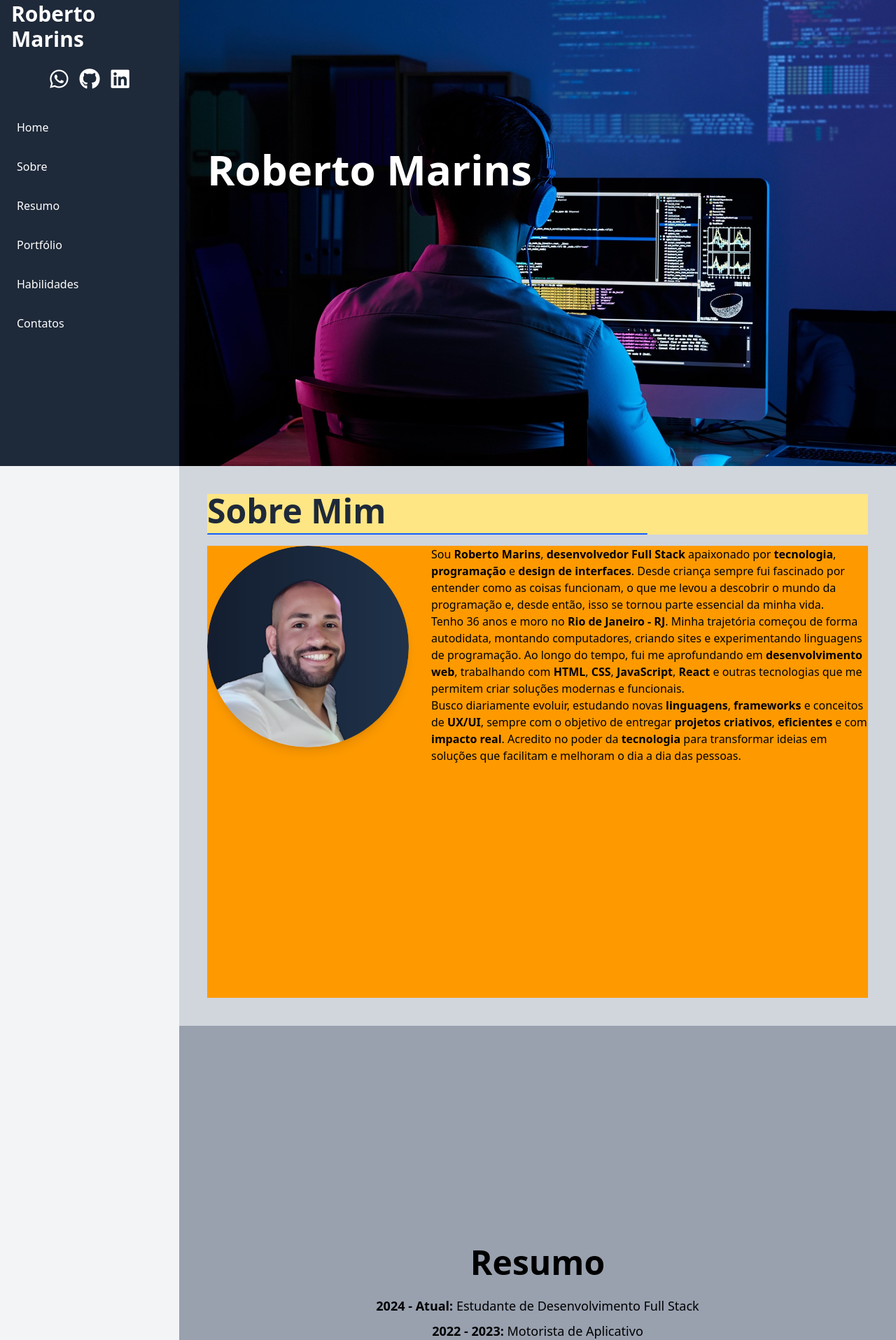
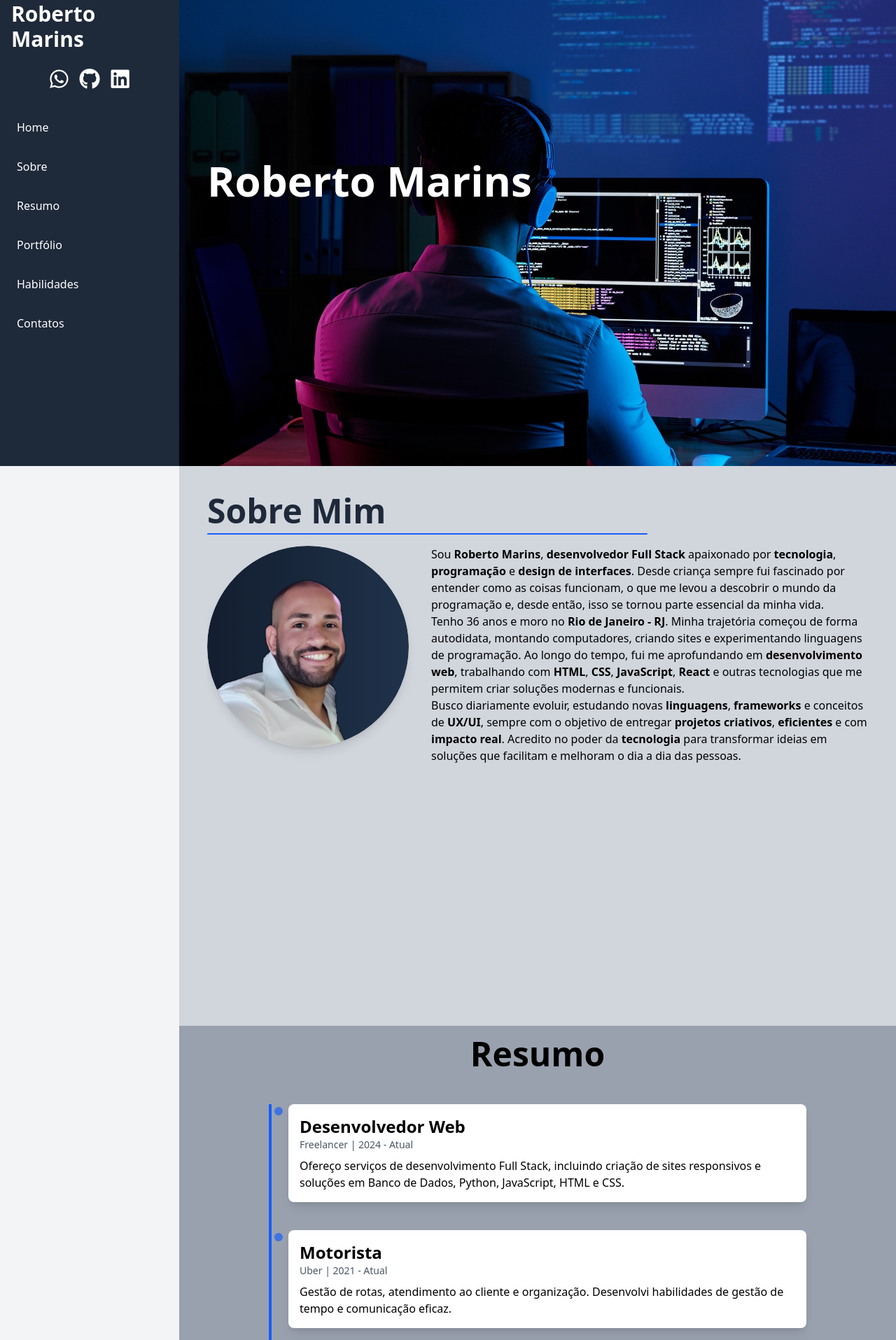
Before and after one commit to robertofmarins/meusite, a Flask app: page / in a window 1280 px wide. Shown: the part 134-2049 px from the top of the page at 70% size. Run offline with Flask 2, Linux system fonts and the light colour scheme; some libraries are stand-ins or nearby versions.

Commit message:
Atualização

```diff
--- a/package.json
+++ b/package.json
@@ -2,5 +2,8 @@
   "dependencies": {
     "@tailwindcss/cli": "^4.1.4",
     "tailwindcss": "^4.1.4"
+  },
+  "scripts": {
+    "dev": "npx tailwindcss -i ./static/assets/styles/input.css -o ./static/assets/styles/output.css --watch"
   }
 }
--- a/static/assets/styles/output.css
+++ b/static/assets/styles/output.css
@@ -7,11 +7,15 @@
       "Segoe UI Emoji", "Segoe UI Symbol", "Noto Color Emoji";
     --font-mono: ui-monospace, SFMono-Regular, Menlo, Monaco, Consolas, "Liberation Mono",
       "Courier New", monospace;
+    --color-red-50: oklch(97.1% 0.013 17.38);
+    --color-red-500: oklch(63.7% 0.237 25.331);
     --color-amber-200: oklch(92.4% 0.12 95.746);
     --color-amber-400: oklch(82.8% 0.189 84.429);
     --color-amber-500: oklch(76.9% 0.188 70.08);
     --color-green-400: oklch(79.2% 0.209 151.711);
+    --color-green-500: oklch(72.3% 0.219 149.579);
     --color-blue-400: oklch(70.7% 0.165 254.624);
+    --color-blue-500: oklch(62.3% 0.214 259.815);
     --color-blue-600: oklch(54.6% 0.245 262.881);
     --color-blue-700: oklch(48.8% 0.243 264.376);
     --color-blue-800: oklch(42.4% 0.199 265.638);
@@ -28,6 +32,7 @@
     --color-white: #fff;
     --spacing: 0.25rem;
     --container-lg: 32rem;
+    --container-3xl: 48rem;
     --container-4xl: 56rem;
     --text-xs: 0.75rem;
     --text-xs--line-height: calc(1 / 0.75);
@@ -57,6 +62,7 @@
     --font-weight-bold: 700;
     --radius-lg: 0.5rem;
     --ease-in-out: cubic-bezier(0.4, 0, 0.2, 1);
+    --animate-pulse: pulse 2s cubic-bezier(0.4, 0, 0.6, 1) infinite;
     --default-transition-duration: 150ms;
     --default-transition-timing-function: cubic-bezier(0.4, 0, 0.2, 1);
     --default-font-family: var(--font-sans);
@@ -209,8 +215,14 @@
   }
 }
 @layer utilities {
+  .absolute {
+    position: absolute;
+  }
   .fixed {
     position: fixed;
+  }
+  .relative {
+    position: relative;
   }
   .inset-y-0 {
     inset-block: calc(var(--spacing) * 0);
@@ -218,8 +230,14 @@
   .top-0 {
     top: calc(var(--spacing) * 0);
   }
+  .top-1 {
+    top: calc(var(--spacing) * 1);
+  }
   .right-0 {
     right: calc(var(--spacing) * 0);
+  }
+  .-left-5 {
+    left: calc(var(--spacing) * -5);
   }
   .left-0 {
     left: calc(var(--spacing) * 0);
@@ -260,8 +266,8 @@
   .mb-6 {
     margin-bottom: calc(var(--spacing) * 6);
   }
-  .ml-8 {
-    margin-left: calc(var(--spacing) * 8);
+  .mb-12 {
+    margin-bottom: calc(var(--spacing) * 12);
   }
   .ml-10 {
     margin-left: calc(var(--spacing) * 10);
@@ -284,8 +290,8 @@
   .h-0\.5 {
     height: calc(var(--spacing) * 0.5);
   }
-  .h-1 {
-    height: calc(var(--spacing) * 1);
+  .h-3 {
+    height: calc(var(--spacing) * 3);
   }
   .h-24 {
     height: calc(var(--spacing) * 24);
@@ -332,20 +320,14 @@
   .w-3 {
     width: calc(var(--spacing) * 3);
   }
-  .w-3\/2 {
-    width: calc(3/2 * 100%);
-  }
   .w-24 {
     width: calc(var(--spacing) * 24);
   }
   .w-40 {
     width: calc(var(--spacing) * 40);
   }
-  .w-48 {
-    width: calc(var(--spacing) * 48);
-  }
-  .w-60 {
-    width: calc(var(--spacing) * 60);
+  .w-56 {
+    width: calc(var(--spacing) * 56);
   }
   .w-64 {
     width: calc(var(--spacing) * 64);
@@ -356,8 +338,8 @@
   .w-screen {
     width: 100vw;
   }
-  .max-w-4xl {
-    max-width: var(--container-4xl);
+  .max-w-3xl {
+    max-width: var(--container-3xl);
   }
   .max-w-lg {
     max-width: var(--container-lg);
@@ -384,20 +366,23 @@
   .transform {
     transform: var(--tw-rotate-x,) var(--tw-rotate-y,) var(--tw-rotate-z,) var(--tw-skew-x,) var(--tw-skew-y,);
   }
+  .animate-pulse {
+    animation: var(--animate-pulse);
+  }
   .resize {
     resize: both;
   }
   .scroll-mt-14 {
     scroll-margin-top: calc(var(--spacing) * 14);
   }
-  .scroll-mt-24 {
-    scroll-margin-top: calc(var(--spacing) * 24);
-  }
   .grid-cols-1 {
     grid-template-columns: repeat(1, minmax(0, 1fr));
   }
   .flex-col {
     flex-direction: column;
+  }
+  .flex-wrap {
+    flex-wrap: wrap;
   }
   .items-center {
     align-items: center;
@@ -433,6 +418,13 @@
       --tw-space-y-reverse: 0;
       margin-block-start: calc(calc(var(--spacing) * 6) * var(--tw-space-y-reverse));
       margin-block-end: calc(calc(var(--spacing) * 6) * calc(1 - var(--tw-space-y-reverse)));
+    }
+  }
+  .space-y-10 {
+    :where(& > :not(:last-child)) {
+      --tw-space-y-reverse: 0;
+      margin-block-start: calc(calc(var(--spacing) * 10) * var(--tw-space-y-reverse));
+      margin-block-end: calc(calc(var(--spacing) * 10) * calc(1 - var(--tw-space-y-reverse)));
     }
   }
   .space-x-4 {
@@ -471,29 +463,24 @@
     border-style: var(--tw-border-style);
     border-width: 4px;
   }
+  .border-l-4 {
+    border-left-style: var(--tw-border-style);
+    border-left-width: 4px;
+  }
+  .border-blue-600 {
+    border-color: var(--color-blue-600);
+  }
   .border-gray-600 {
     border-color: var(--color-gray-600);
   }
-  .bg-amber-200 {
-    background-color: var(--color-amber-200);
+  .border-white {
+    border-color: var(--color-white);
   }
   .bg-amber-400 {
     background-color: var(--color-amber-400);
   }
-  .bg-amber-500 {
-    background-color: var(--color-amber-500);
-  }
-  .bg-blue-400 {
-    background-color: var(--color-blue-400);
-  }
   .bg-blue-600 {
     background-color: var(--color-blue-600);
-  }
-  .bg-blue-700 {
-    background-color: var(--color-blue-700);
-  }
-  .bg-fuchsia-600 {
-    background-color: var(--color-fuchsia-600);
   }
   .bg-gray-100 {
     background-color: var(--color-gray-100);
@@ -519,6 +506,15 @@
   .bg-gray-900 {
     background-color: var(--color-gray-900);
   }
+  .bg-green-500 {
+    background-color: var(--color-green-500);
+  }
+  .bg-red-500 {
+    background-color: var(--color-red-500);
+  }
+  .bg-white {
+    background-color: var(--color-white);
+  }
   .bg-cover {
     background-size: cover;
   }
@@ -543,32 +539,14 @@
   .py-4 {
     padding-block: calc(var(--spacing) * 4);
   }
-  .pt-1 {
-    padding-top: calc(var(--spacing) * 1);
-  }
-  .pt-3 {
-    padding-top: calc(var(--spacing) * 3);
-  }
-  .pt-8 {
-    padding-top: calc(var(--spacing) * 8);
-  }
-  .pt-14 {
-    padding-top: calc(var(--spacing) * 14);
-  }
   .pt-16 {
     padding-top: calc(var(--spacing) * 16);
   }
-  .pt-18 {
-    padding-top: calc(var(--spacing) * 18);
+  .pl-6 {
+    padding-left: calc(var(--spacing) * 6);
   }
   .text-center {
     text-align: center;
-  }
-  .text-justify {
-    text-align: justify;
-  }
-  .text-left {
-    text-align: left;
   }
   .text-2xl {
     font-size: var(--text-2xl);
@@ -578,41 +556,21 @@
     font-size: var(--text-3xl);
     line-height: var(--tw-leading, var(--text-3xl--line-height));
   }
-  .text-4xl {
-    font-size: var(--text-4xl);
-    line-height: var(--tw-leading, var(--text-4xl--line-height));
-  }
   .text-5xl {
     font-size: var(--text-5xl);
     line-height: var(--tw-leading, var(--text-5xl--line-height));
-  }
-  .text-6xl {
-    font-size: var(--text-6xl);
-    line-height: var(--tw-leading, var(--text-6xl--line-height));
-  }
-  .text-7xl {
-    font-size: var(--text-7xl);
-    line-height: var(--tw-leading, var(--text-7xl--line-height));
-  }
-  .text-8xl {
-    font-size: var(--text-8xl);
-    line-height: var(--tw-leading, var(--text-8xl--line-height));
-  }
-  .text-base {
-    font-size: var(--text-base);
-    line-height: var(--tw-leading, var(--text-base--line-height));
   }
   .text-lg {
     font-size: var(--text-lg);
     line-height: var(--tw-leading, var(--text-lg--line-height));
   }
+  .text-sm {
+    font-size: var(--text-sm);
+    line-height: var(--tw-leading, var(--text-sm--line-height));
+  }
   .text-xl {
     font-size: var(--text-xl);
     line-height: var(--tw-leading, var(--text-xl--line-height));
-  }
-  .text-xs {
-    font-size: var(--text-xs);
-    line-height: var(--tw-leading, var(--text-xs--line-height));
   }
   .font-bold {
     --tw-font-weight: var(--font-weight-bold);
@@ -624,6 +582,12 @@
   }
   .text-black {
     color: var(--color-black);
+  }
+  .text-gray-300 {
+    color: var(--color-gray-300);
+  }
+  .text-gray-600 {
+    color: var(--color-gray-600);
   }
   .text-gray-800 {
     color: var(--color-gray-800);
@@ -829,66 +787,6 @@
       font-size: var(--text-6xl);
       line-height: var(--tw-leading, var(--text-6xl--line-height));
     }
-  }
-  .md\:text-base {
-    @media (width >= 48rem) {
-      font-size: var(--text-base);
-      line-height: var(--tw-leading, var(--text-base--line-height));
-    }
-  }
-  .md\:text-lg {
-    @media (width >= 48rem) {
-      font-size: var(--text-lg);
-      line-height: var(--tw-leading, var(--text-lg--line-height));
-    }
-  }
-  .lg\:text-2xl {
-    @media (width >= 64rem) {
-      font-size: var(--text-2xl);
-      line-height: var(--tw-leading, var(--text-2xl--line-height));
-    }
-  }
-  .lg\:text-lg {
-    @media (width >= 64rem) {
-      font-size: var(--text-lg);
-      line-height: var(--tw-leading, var(--text-lg--line-height));
-    }
-  }
-  .lg\:text-xl {
-    @media (width >= 64rem) {
-      font-size: var(--text-xl);
-      line-height: var(--tw-leading, var(--text-xl--line-height));
-    }
-  }
-  .xl\:text-2xl {
-    @media (width >= 80rem) {
-      font-size: var(--text-2xl);
-      line-height: var(--tw-leading, var(--text-2xl--line-height));
-    }
-  }
-  .xl\:text-xl {
-    @media (width >= 80rem) {
-      font-size: var(--text-xl);
-      line-height: var(--tw-leading, var(--text-xl--line-height));
-    }
-  }
-  .\32 xl\:text-3xl {
-    @media (width >= 96rem) {
-      font-size: var(--text-3xl);
-      line-height: var(--tw-leading, var(--text-3xl--line-height));
-    }
-  }
-}
-.typewriter-text::after {
-  content: "|";
-  animation: blink 0.7s infinite;
-}
-@keyframes blink {
-  0%, 100% {
-    opacity: 1;
-  }
-  50% {
-    opacity: 0;
   }
 }
 @property --tw-translate-x {
--- a/templates/index.html
+++ b/templates/index.html
@@ -7,7 +7,6 @@
   <title>Portfólio - Roberto</title>
   <link href="../static/assets/styles/output.css" rel="stylesheet">
   <link href="https://cdnjs.cloudflare.com/ajax/libs/font-awesome/6.5.1/css/all.min.css" rel="stylesheet">
-
 </head>
 
 <body class="flex bg-gray-100 scroll-smooth overflow-x-hidden">
@@ -39,7 +38,7 @@
     </nav>
   </aside>
 
-  <!-- Conteúdo principal -->
+  <!-- Header -->
   <main class="flex-1 flex flex-col md:ml-64 pt-16 md:pt-0 overflow-hidden">
     <header
       class="fixed top-0 left-0 right-0 flex items-center justify-between bg-gray-900 text-white p-4 md:hidden z-30">
@@ -57,15 +56,14 @@
 
     <!-- Sobre -->
     <section id="sobre" class="h-screen w-full flex flex-col bg-gray-300 p-6 md:p-10 overflow-hidden pt-16">
-        <div class="bg-amber-200 mb-4">
+      <div class="mb-4">
         <h1 class="text-5xl md:text-5xl font-bold text-gray-800">Sobre Mim</h1>
         <div class="h-0.5 bg-blue-600 rounded mt-2 w-2/3"></div>
       </div>
 
       <div
-          class="bg-amber-500 flex flex-col md:flex-row items-center md:items-start gap-6 md:gap-8 flex-grow overflow-hidden">
-          <div
-            class="w-40 h-40 sm:w-56 sm:h-56 md:w-72 md:h-72 rounded-full overflow-hidden shadow-lg flex-shrink-0">
+        class="flex flex-col md:flex-row items-center md:items-start gap-6 md:gap-8 flex-grow overflow-hidden">
+        <div class="w-56 h-56 sm:w-56 sm:h-56 md:w-72 md:h-72 rounded-full overflow-hidden shadow-lg flex-shrink-0">
           <img src="../static/assets/image/eu.png" alt="Minha Foto" class="object-cover w-full h-full">
         </div>
 
@@ -100,31 +98,69 @@
       </div>
     </section>
 
+    <section id="resumo" class="min-h-screen flex items-center justify-center bg-gray-400 overflow-auto scroll-mt-14 md:scroll-mt-0 p-4">
+      <div class="max-w-3xl w-full">
+        <h1 class="text-5xl font-bold mb-12 text-center">Resumo</h1>
 
+        <div class="relative border-l-4 border-blue-600 pl-6 space-y-10">
 
+          <!-- Item -->
+          <div class="relative">
+            <div class="absolute -left-5 top-1 w-3 h-3 bg-blue-600 rounded-full animate-pulse"></div>
+            <div class="bg-white p-4 rounded-lg shadow-lg">
+              <h2 class="text-2xl font-semibold">Desenvolvedor Web</h2>
+              <p class="text-sm text-gray-600">Freelancer | 2024 - Atual</p>
+              <p class="mt-2">Ofereço serviços de desenvolvimento Full Stack, incluindo criação de sites responsivos e soluções em Banco de Dados, Python, JavaScript, HTML e CSS.</p>
+            </div>
+          </div>
 
+          <!-- Item -->
+          <div class="relative">
+            <div class="absolute -left-5 top-1 w-3 h-3 bg-blue-600 rounded-full animate-pulse"></div>
+            <div class="bg-white p-4 rounded-lg shadow-lg">
+              <h2 class="text-2xl font-semibold">Motorista</h2>
+              <p class="text-sm text-gray-600">Uber | 2021 - Atual</p>
+              <p class="mt-2">Gestão de rotas, atendimento ao cliente e organização. Desenvolvi habilidades de gestão de tempo e comunicação eficaz.</p>
+            </div>
+          </div>
 
+          <!-- Item -->
+          <div class="relative">
+            <div class="absolute -left-5 top-1 w-3 h-3 bg-blue-600 rounded-full animate-pulse"></div>
+            <div class="bg-white p-4 rounded-lg shadow-lg">
+              <h2 class="text-2xl font-semibold">Motorista</h2>
+              <p class="text-sm text-gray-600">Hydra Instalações | 2019 - 2021</p>
+              <p class="mt-2">Transporte de materiais e equipamentos para obras, com foco em logística, otimização de rotas e pontualidade. Desenvolvimento de habilidades em organização, atendimento ao cliente e colaboração com equipes de obra.</p>
+            </div>
+          </div>
 
+          <!-- Item -->
+          <div class="relative">
+            <div class="absolute -left-5 top-1 w-3 h-3 bg-blue-600 rounded-full animate-pulse"></div>
+            <div class="bg-white p-4 rounded-lg shadow-lg">
+              <h2 class="text-2xl font-semibold">Analista de Monitoramento de Sistemas</h2>
+              <p class="text-sm text-gray-600">Expresso Pégaso | 2013 - 2019</p>
+              <p class="mt-2">Análise de gravações de câmeras rodoviárias, controle de equipamentos de gravação, identificação de eventos críticos e contribuição para a segurança operacional e melhoria de processos.</p>
+            </div>
+          </div>
 
+          <!-- Item -->
+          <div class="relative">
+            <div class="absolute -left-5 top-1 w-3 h-3 bg-blue-600 rounded-full animate-pulse"></div>
+            <div class="bg-white p-4 rounded-lg shadow-lg">
+              <h2 class="text-2xl font-semibold">Serviço Militar</h2>
+              <p class="text-sm text-gray-600">Base Aérea dos Afonsos | 2007 - 2013</p>
+              <p class="mt-2">Atuação em segurança de instalações, logística e administração. Experiência em liderança, disciplina, trabalho em equipe e resolução de problemas em ambientes de alta responsabilidade.</p>
+            </div>
+          </div>
 
-
-
-
-
-
-      <section id="resumo" class="h-screen flex items-center justify-center bg-gray-400 text-center overflow-auto scroll-mt-14 md:scroll-mt-0">
-        <div>
-          <h1 class="text-5xl font-bold mb-6">Resumo</h1>
-          <ul class="text-lg space-y-2">
-            <li><strong>2024 - Atual:</strong> Estudante de Desenvolvimento Full Stack</li>
-            <li><strong>2022 - 2023:</strong> Motorista de Aplicativo</li>
-            <li><strong>2020 - 2021:</strong> Freelancer em projetos de design e tecnologia</li>
-          </ul>
+        </div>
       </div>
     </section>
 
-   Portfólio
-      <section id="portfolio" class="h-screen flex items-center justify-center bg-gray-500 text-white p-8 overflow-auto scroll-mt-14 md:scroll-mt-0">
+
+    <section id="portfolio"
+      class="h-screen flex items-center justify-center bg-gray-500 text-white p-8 overflow-auto scroll-mt-14 md:scroll-mt-0">
       <div class="grid grid-cols-1 md:grid-cols-3 gap-6">
         <div class="bg-gray-700 p-4 rounded-lg transform hover:scale-105 transition duration-300">
           <h2 class="text-xl font-bold mb-2">Projeto 1</h2>
@@ -141,22 +177,52 @@
       </div>
     </section>
 
-   Habilidades
-      <section id="habilidades" class="h-screen flex flex-col items-center justify-center bg-gray-600 text-white overflow-auto scroll-mt-14 md:scroll-mt-0">
+    <section id="habilidades"
+      class="h-screen flex flex-col items-center justify-center bg-gray-600 text-white overflow-hidden scroll-mt-14 md:scroll-mt-0">
+
       <h1 class="text-5xl font-bold mb-6">Habilidades</h1>
-        <ul class="text-2xl space-y-2">
-          <li>HTML</li>
-          <li>CSS</li>
-          <li>JavaScript</li>
-          <li>Python</li>
-          <li>Postgres</li>
-          <li>Sass</li>
-          <li>Tailwind</li>
-        </ul>
+      <div class="bg-amber-400 flex flex-wrap justify-center">
+
+        <div class="bg-red-500 p-4 flex flex-col items-center w-40 h-40 border-4 border-white">
+          <i class="fa-brands fa-html5 text-5xl transition-colors duration-300 hover:text-blue-600"></i>
+          <span class="mt-2 text-xl">HTML</span>
+        </div>
+
+        <div class="bg-green-500 p-4 flex flex-col items-center w-40 h-40 border-4 border-white">
+          <i class="fab fa-css3-alt text-5xl group-hover:text-blue-500 transition-colors duration-300"></i>
+          <span class="mt-2 text-xl">CSS</span>
+        </div>
+
+        <div class="bg-green-500 p-4 flex flex-col items-center w-40 h-40 border-4 border-white">
+          <i class="fab fa-js-square text-5xl"></i>
+          <span class="mt-2 text-xl">JavaScript</span>
+        </div>
+
+        <div class="bg-green-500 p-4 flex flex-col items-center w-40 h-40 border-4 border-white">
+          <i class="fab fa-python text-5xl group-hover:text-green-400 transition-colors duration-300"></i>
+          <span class="mt-2 text-xl">Python</span>
+        </div>
+
+        <div class="bg-green-500 p-4 flex flex-col items-center w-40 h-40 border-4 border-white">
+          <i class="fab fa-css3-alt text-5xl group-hover:text-blue-500 transition-colors duration-300"></i>
+          <span class="mt-2 text-xl">CSS</span>
+        </div>
+
+      </div>
+
+
+
     </section>
 
-   Contatos
-      <section id="contatos" class="h-screen flex flex-col items-center justify-center bg-gray-700 text-white p-8 space-y-6 overflow-auto scroll-mt-14 md:scroll-mt-0">
+
+
+
+
+
+
+
+    <section id="contatos"
+      class="h-screen flex flex-col items-center justify-center bg-gray-700 text-white p-8 space-y-6 overflow-auto scroll-mt-14 md:scroll-mt-0">
       <h1 class="text-5xl font-bold">Contatos</h1>
       <form class="w-full max-w-lg space-y-4">
         <input type="text" placeholder="Nome" class="w-full p-2 rounded text-black" required>
```
Also changed, not shown: other parts of static/assets/styles/output.css (+31 -62 lines), static/assets/styles/input.css (line endings or trailing spaces). Lines whose indentation alone changed are shown as unchanged.
